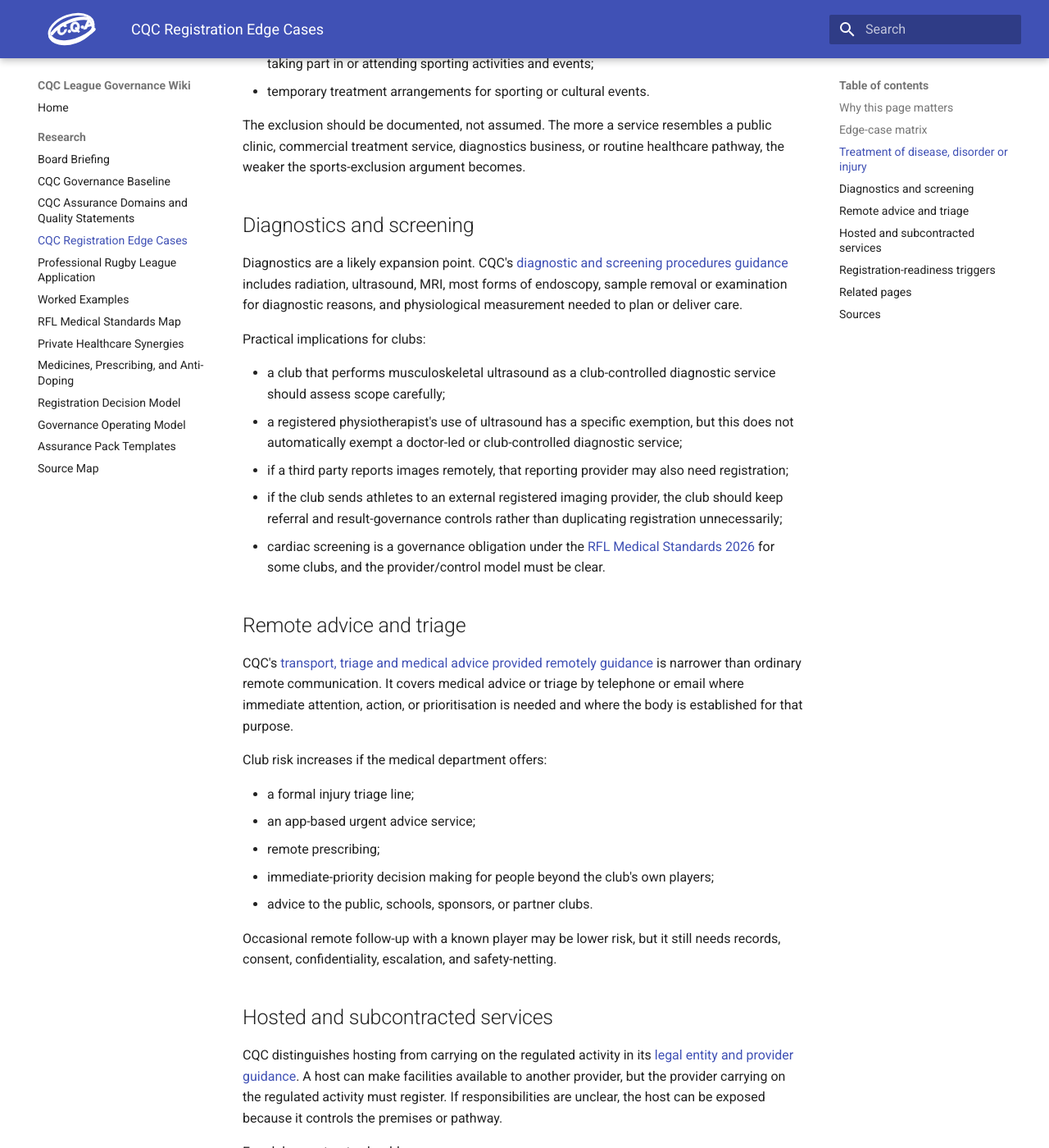
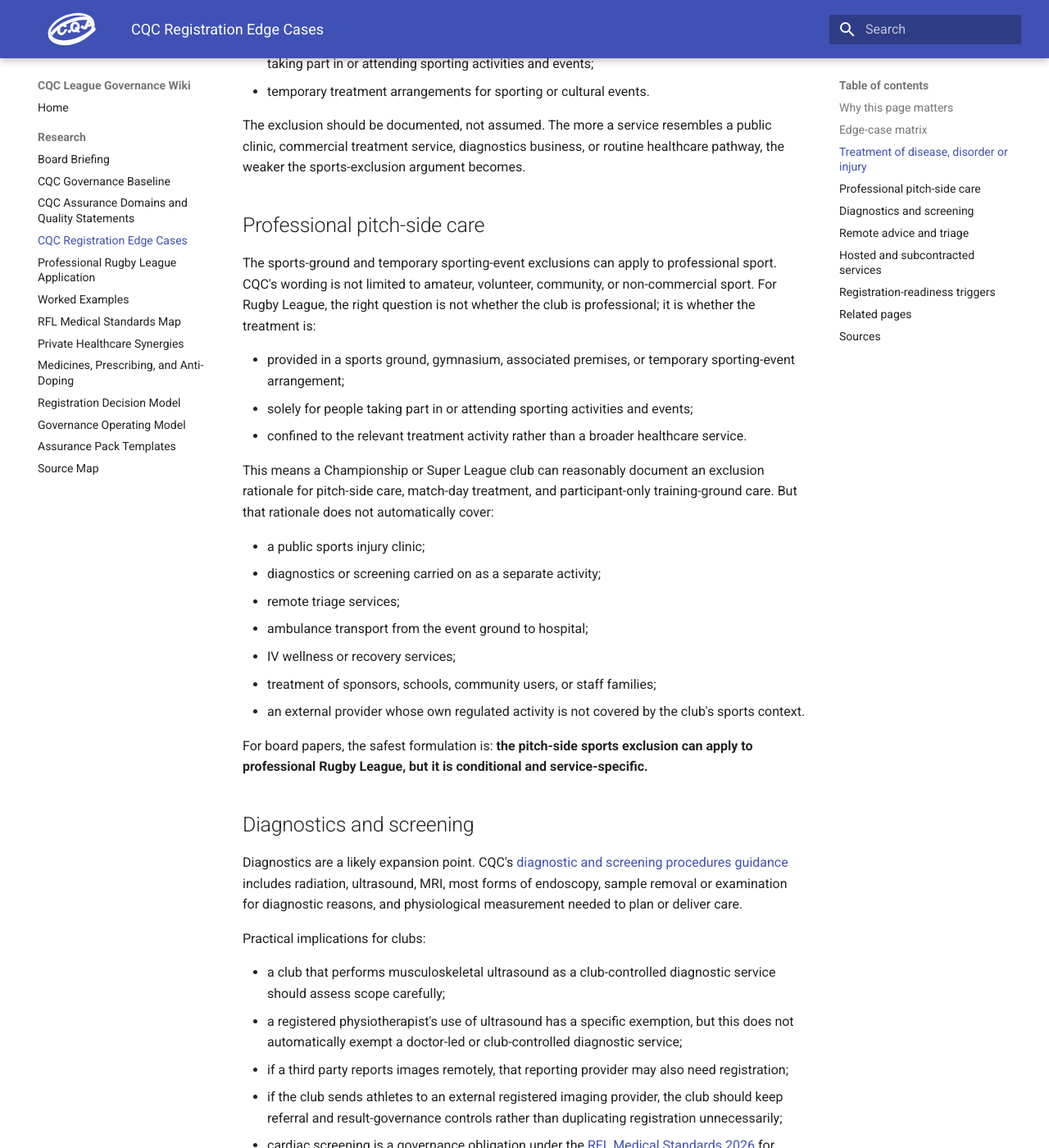
Before and after one commit to ajdench/cqc-league, an MkDocs documentation site: the page built from docs/research/cqc-registration-edge-cases.md, in a window 1280 px wide and 1400 px high, scrolled down 2306 px. Shown: the whole window at 82% size. Built offline with MkDocs 1.6.1 and Material for MkDocs 9.7.7, drawn with Linux system fonts in a browser that asks for light colours.

Commit message:
Clarify professional sport pitchside exclusion

```diff
--- a/docs/research/cqc-registration-edge-cases.md
+++ b/docs/research/cqc-registration-edge-cases.md
@@ -42,6 +42,26 @@
 - temporary treatment arrangements for sporting or cultural events.
 
 The exclusion should be documented, not assumed. The more a service resembles a public clinic, commercial treatment service, diagnostics business, or routine healthcare pathway, the weaker the sports-exclusion argument becomes.
+
+## Professional pitch-side care
+
+The sports-ground and temporary sporting-event exclusions can apply to professional sport. CQC's wording is not limited to amateur, volunteer, community, or non-commercial sport. For Rugby League, the right question is not whether the club is professional; it is whether the treatment is:
+
+- provided in a sports ground, gymnasium, associated premises, or temporary sporting-event arrangement;
+- solely for people taking part in or attending sporting activities and events;
+- confined to the relevant treatment activity rather than a broader healthcare service.
+
+This means a Championship or Super League club can reasonably document an exclusion rationale for pitch-side care, match-day treatment, and participant-only training-ground care. But that rationale does not automatically cover:
+
+- a public sports injury clinic;
+- diagnostics or screening carried on as a separate activity;
+- remote triage services;
+- ambulance transport from the event ground to hospital;
+- IV wellness or recovery services;
+- treatment of sponsors, schools, community users, or staff families;
+- an external provider whose own regulated activity is not covered by the club's sports context.
+
+For board papers, the safest formulation is: **the pitch-side sports exclusion can apply to professional Rugby League, but it is conditional and service-specific.**
 
 ## Diagnostics and screening
 
```
Also changed, not shown: docs/research/board-briefing.md (+15 -1 lines), docs/research/rugby-league-application.md (+14 -0 lines), docs/research/source-map.md (+1 -1 lines), docs/research/worked-examples.md (+3 -3 lines).
